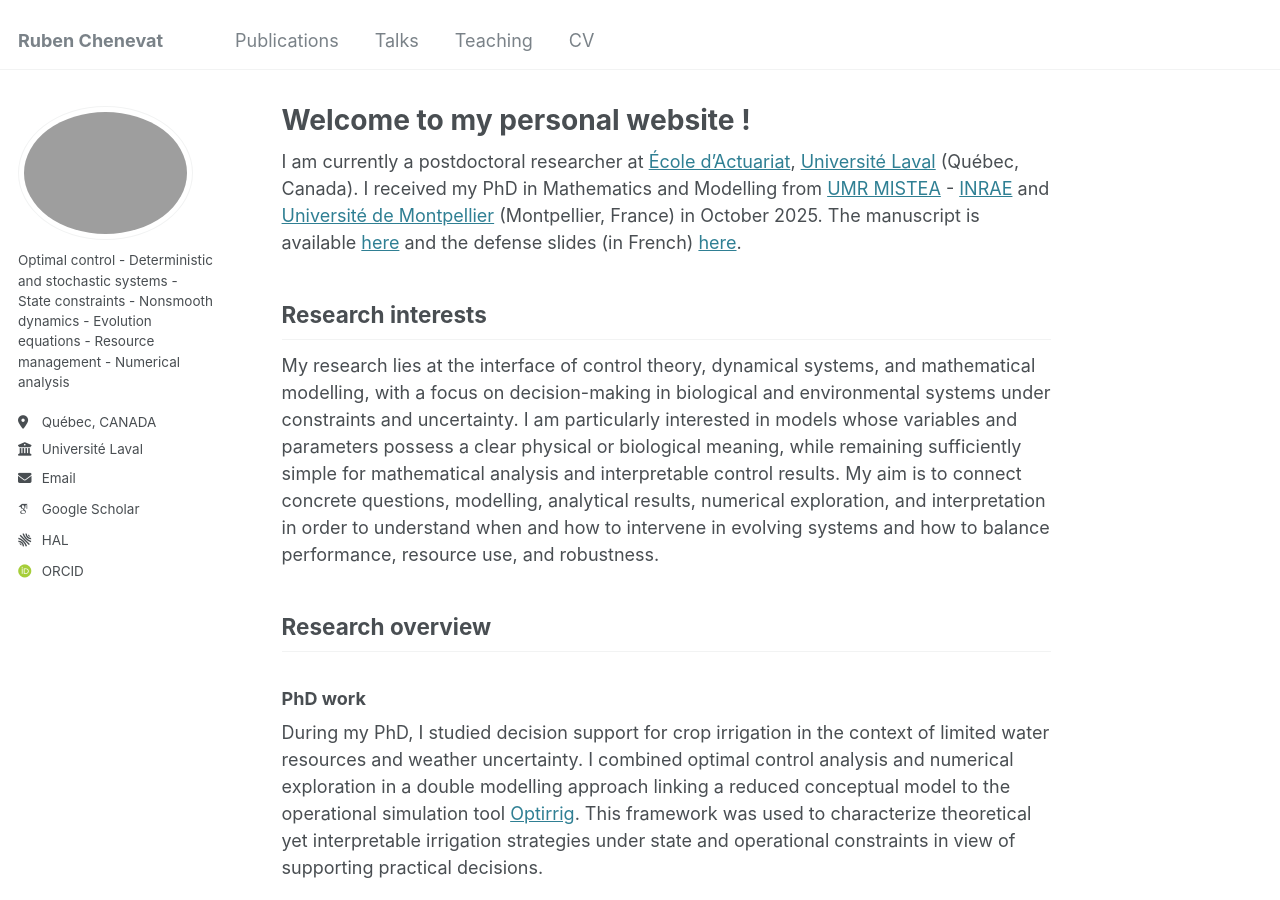
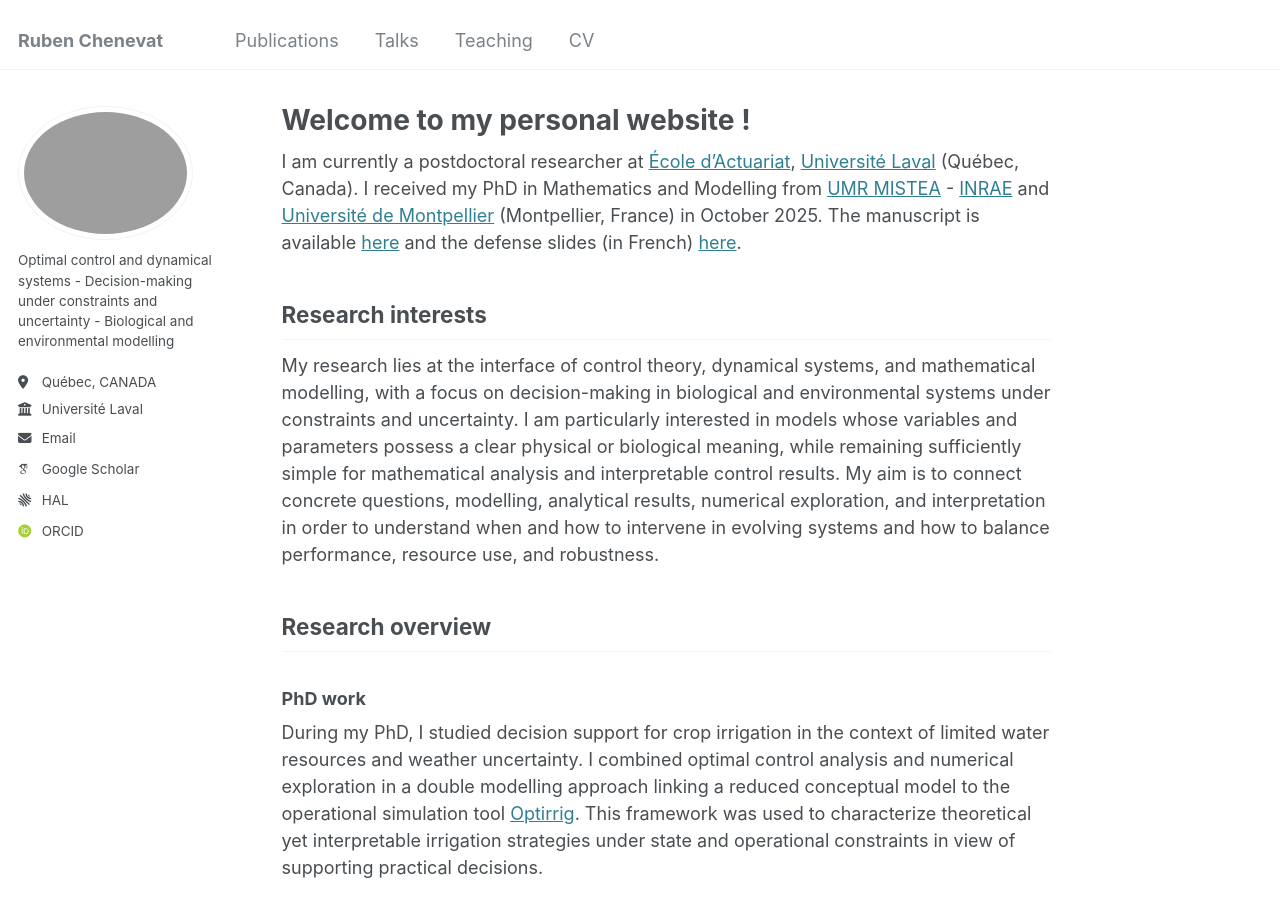
Before and after one commit to rubenchenevat/rubenchenevat.github.io, a Jekyll site: the page built from _pages/about.md, in a window 1280 px wide and 900 px high. Built offline with Jekyll 4.4.1, drawn with Linux system fonts in a browser that asks for light colours; some web fonts are replaced.

Commit message:
Update _config.yml

```diff
--- a/_config.yml
+++ b/_config.yml
@@ -24,7 +24,7 @@ author:
   avatar           : "RubenChenevat.jpeg"
   name             : # "Ruben Chenevat"
   pronouns         : # None
-  bio              : "Optimal control - Deterministic and stochastic systems - State constraints - Nonsmooth dynamics - Evolution equations - Resource management - Numerical analysis"
+  bio              : "Optimal control and dynamical systems - Decision-making under constraints and uncertainty - Biological and environmental modelling"
   location         : "Québec, CANADA"
   employer         : "Université Laval"
   uri              : # URL
```
